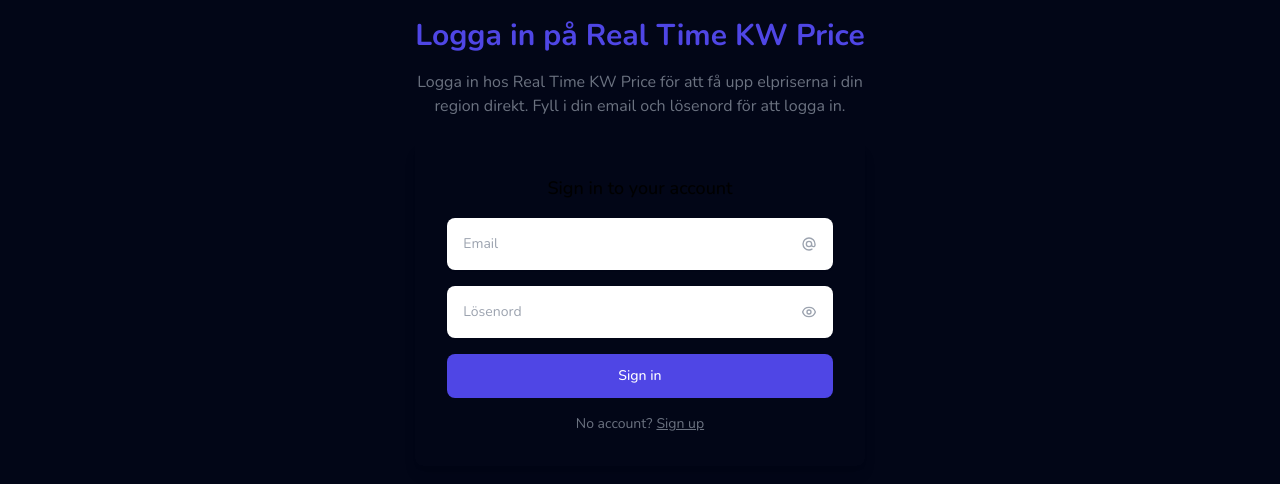
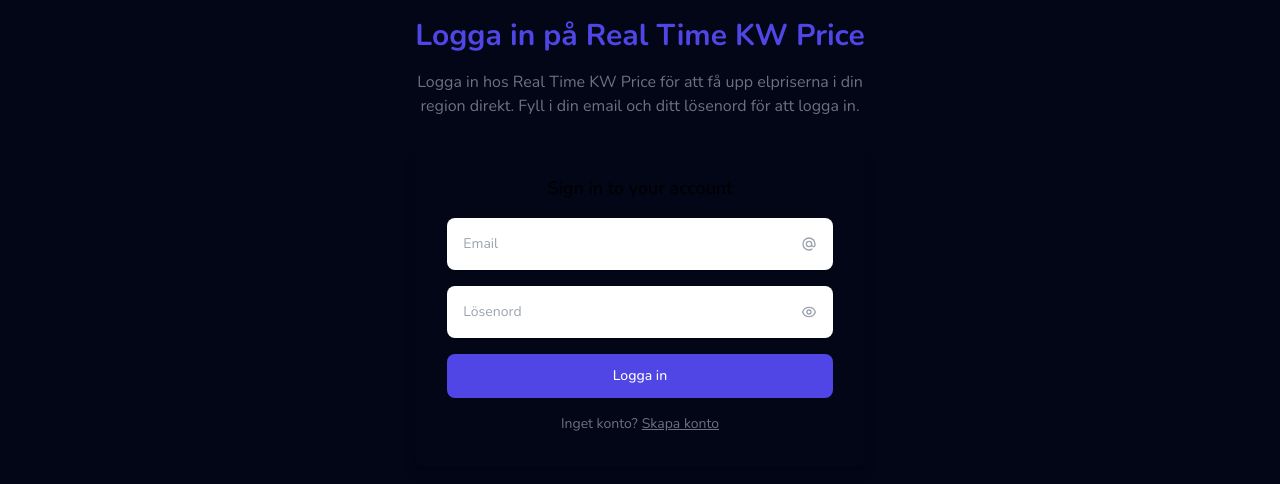
Before and after one commit to VSETTER6/RealTimeKwPriceFE, a React (Create React App) app in the folder real-time-kw-price-react/: page /login in a window 1280 px wide. Shown: the part 146-630 px from the top of the page. Built offline with nearby package versions, Linux system fonts and the light colour scheme.

Commit message:
Chagned text from english to swedish

```diff
--- a/real-time-kw-price-react/src/components/login/LoginComponent.js
+++ b/real-time-kw-price-react/src/components/login/LoginComponent.js
@@ -1,6 +1,7 @@
 import React from "react";
 import axios from "axios";
 import { useNavigate } from "react-router-dom";
+import { Link } from "react-router-dom";
 /* @tailwindcss/forms */
 
 function LoginComponent() {
@@ -55,7 +56,7 @@
 
           <p className="mx-auto mt-4 max-w-md text-center text-gray-500">
             Logga in hos Real Time KW Price för att få upp elpriserna i din
-            region direkt. Fyll i din email och lösenord för att logga in.
+            region direkt. Fyll i din email och ditt lösenord för att logga in.
           </p>
 
           <form
@@ -143,16 +144,16 @@
             <button
               type="submit"
               className="block w-full rounded-lg bg-indigo-600 px-5 py-3 text-sm font-medium text-white">
-              Sign in
+              Logga in
             </button>
 
             <p className="text-center text-sm text-gray-500">
-              No account?
-              <a
+              Inget konto?
+              <Link
                 className="underline ml-1"
-                href="#">
-                Sign up
-              </a>
+                to="/register">
+                Skapa konto
+              </Link>
             </p>
           </form>
         </div>
```
